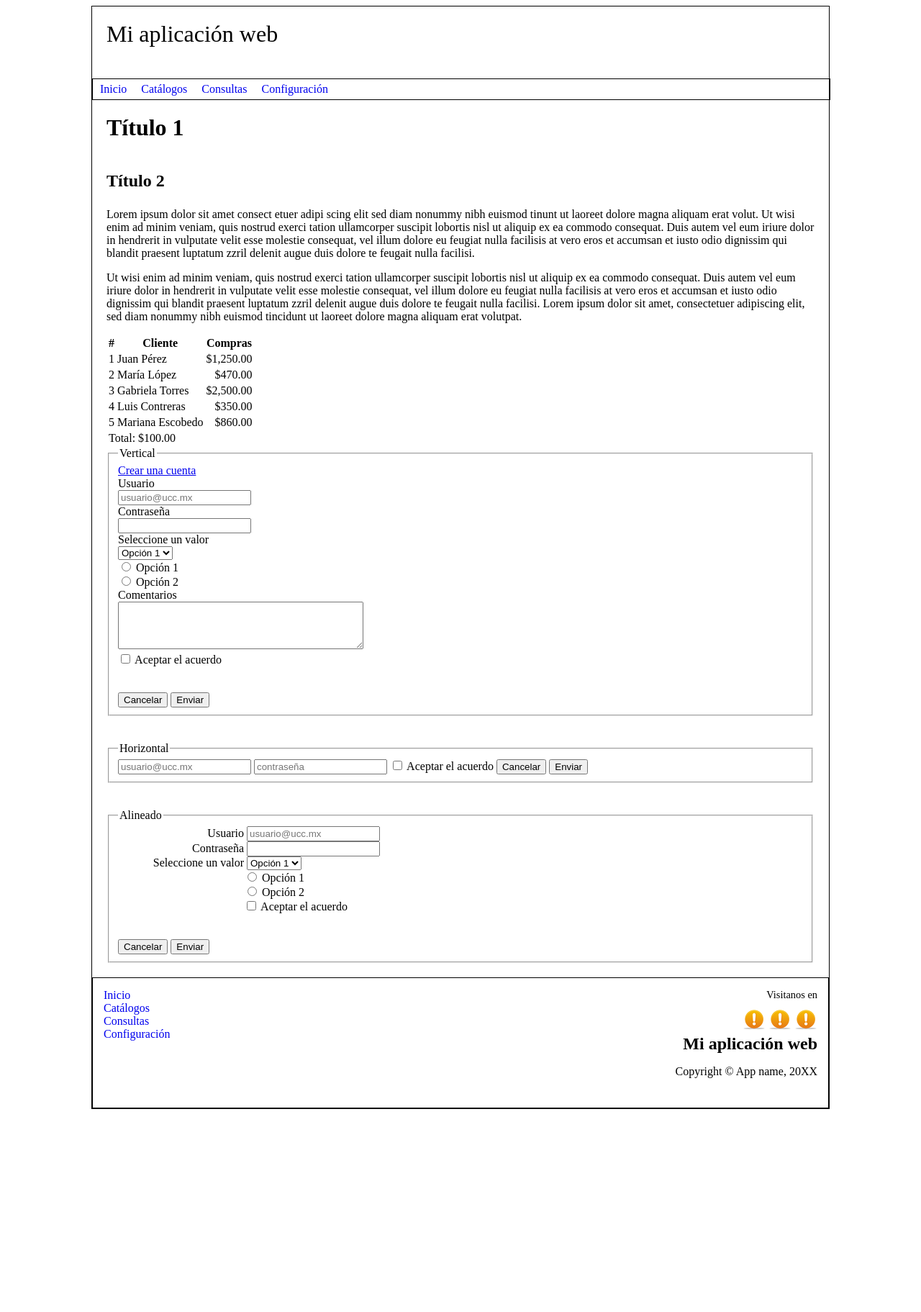
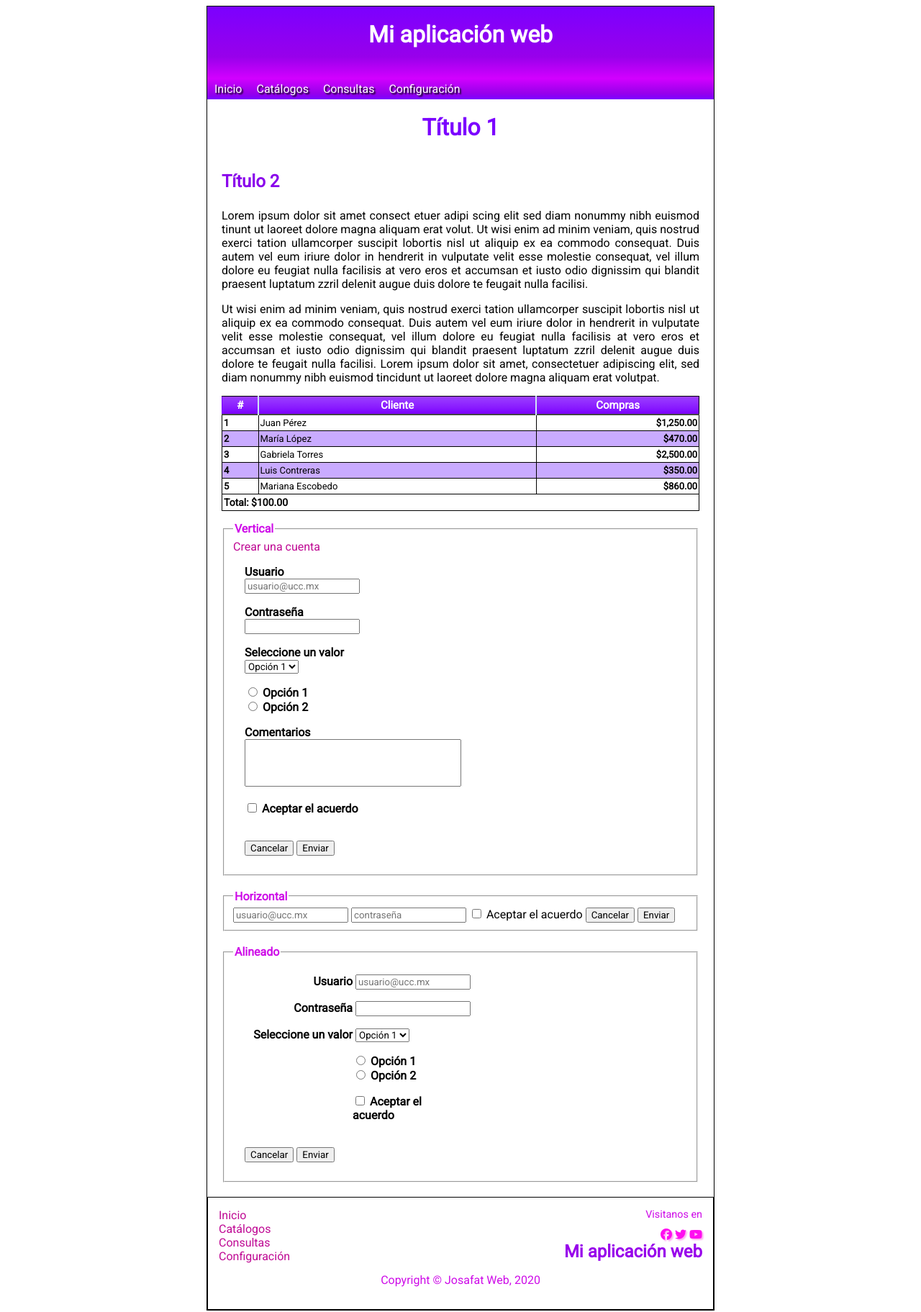
Before and after one commit to UCC-Programacion-Web-II-2020/ejercicio-css-josue30iso, a plain HTML site: page E02/index.html in a window 1280 px wide. Shown: the whole page at 72% size. Before the commit the page ends 1549 px from the top, so only its background shows below. Drawn offline with Linux system fonts and the light colour scheme.

Commit message:
Se resolvieron con éxito los ejercicios de css

```diff
--- a/E01/estilos.css
+++ b/E01/estilos.css
@@ -3,12 +3,71 @@
  /************************************************/
  /************************************************/
 /*Coloca a continuación tu solución*/
+#lote1 {
+    background-color: #ffefe4;
+}
 
+ #lote2 {
+     background-color: #7cafb2;
+ }
 
+ #lote3 {
+     background-color: #e4fdff;
+ }
 
+ h1 {
+     color: #b29d8e;
+     text-align: center;
+     text-shadow: 2px 2px 2px #0f0f0f;
+ }
 
+p {
+     text-transform: uppercase;
+ }
 
+.hombre {
+    color: #0000ff;
+}
 
+.mujer {
+    color: #ff66ff;
+}
+
+.familia {
+    text-decoration: underline;
+}
+
+.menor {
+    text-transform: capitalize;
+}
+
+#casa2 .familia {
+    text-align: right;
+}
+
+#casa2 .visita {
+    font-weight: bold;
+}
+
+ #casa2 > p {
+     font-style: italic;
+ }
+
+ #casa1 .visita .hombre {
+     font-size: 22px;
+ }
+
+ #casa3 .familia .mujer {
+     letter-spacing: 10px;
+ }
+
+ #casa2 .visita p:last-child {
+     cursor:pointer;
+ }
+
+ #casa3 .familia p:first-child {
+     transform: rotate(5deg);
+ }
  /************************************************/
  /************************************************/
  /*No editar abajo*/
--- a/E02/estilos.css
+++ b/E02/estilos.css
@@ -1,3 +1,6 @@
+* {
+	font-family: 'Roboto', sans-serif;
+}
 /*quitar los border a la imágenes cuanto son hipervínculos*/
 img{ border:0; }
 
@@ -17,27 +20,37 @@ h2{	font-size: 1.5em; }
 /*Contenedor principal*/
 #container {
 	margin: 0 auto;
-	max-width: 1024px;
+	max-width: 704px;
 	border: 1px solid #000;
 }
 /*********************************/
 /*Encabezado*/
 #header {
 /*Color en degradado creado en http://www.colorzilla.com/gradient-editor/ */
+	background: #cb60b3; /* Old browsers */
+	background: -moz-linear-gradient(top, #7B00FF 0%, #9800eb 70%, #d200ff 100%); /* FF3.6-15 */
+	background: -webkit-linear-gradient(top, #7B00FF 0%,#9800EB 70%,#D200FF 100%); /* Chrome10-25,Safari5.1-6 */
+	background: linear-gradient(to bottom, #7B00FF 0%,#9800EB 70%,#D200FF 100%); /* W3C, IE10+, FF16+, Chrome26+, Opera12+, Safari7+ */
+	filter: progid:DXImageTransform.Microsoft.gradient( startColorstr='#cb60b3', endColorstr='#de47ac',GradientType=0);
 	padding: 20px;
 	height:60px;
 }
 
 #header h1 {
+	color: white;
+	font-weight: bold;
+	text-align: center;
 	margin: 0;
-	font-weight:300;
 }
 /*********************************/
 /*Menú*/
 #navigation {
+	background: #d200ff; /* Old browsers */
+	background: -moz-linear-gradient(top, #d200ff 0%, #9800eb 70%, #7B00FF 100%); /* FF3.6-15 */
+	background: -webkit-linear-gradient(top, #D200FF 0%,#9800EB 70%,#7B00FF 100%); /* Chrome10-25,Safari5.1-6 */
+	background: linear-gradient(to bottom, #D200FF 0%,#9800EB 70%,#7B00FF 100%); /* W3C, IE10+, FF16+, Chrome26+, Opera12+, Safari7+ */
 	float: left;
 	width: 100%;
-	border:1px solid #000
 }
 
 #navigation ul {
@@ -46,16 +59,20 @@ h2{	font-size: 1.5em; }
 	list-style-type: none;
 }
 
-#navigation ul li {	display: inline; }
+#navigation ul li {
+	display: inline;
+}
 
 #navigation li a {
+	color: white;
+	text-shadow: 2px 2px 2px black;
 	display: block;
 	float: left;
 	padding: 5px 10px;
 	text-decoration: none;
 }
 
-#navigation li a:hover { background:#FF0000; }
+#navigation li a:hover { background:#FF0DBC; }
 /*********************************/
 /*Contenido*/
 #content {
@@ -64,28 +81,106 @@ h2{	font-size: 1.5em; }
 }
 
 #content a {
-	/* Color de los hipervinculos*/
+	color: #BF0A94;
+	text-decoration: none;
 }
+
+#content a:hover { color: #9800EB; }
 
 #content h1 {
 	padding-bottom: 10px;
+	color: #7B00FF;
+	text-align: center;
 }
 
 #content h1, #content h2 {
 	margin: 0 0 1em 0;
 }
-/*********************************/
-/*Pie*/
+
+#content h2 {
+	color: #8900EB;
+}
+/****************Tabla*****************/
+table {
+	border: 1px solid #7B00FF;
+	background-color: #FFFFFF;
+	width: 100%;
+	text-align: left;
+	border-collapse: collapse;
+	margin-bottom: 15px;
+}
+
+table td, table th {
+	border: 1px solid #000000;
+	padding: 3px 2px;
+}
+
+table tbody td {
+	font-size: 13px;
+}
+
+table tr:nth-child(even) {
+	background: #C9ABFF;
+}
+
+table thead {
+	background: #7B00FF;
+	background: -moz-linear-gradient(top, #9c40ff 0%, #8819ff 66%, #7B00FF 100%);
+	background: -webkit-linear-gradient(top, #9c40ff 0%, #8819ff 66%, #7B00FF 100%);
+	background: linear-gradient(to bottom, #9c40ff 0%, #8819ff 66%, #7B00FF 100%);
+	border-bottom: 2px solid #444444;
+	text-align: center;
+}
+
+table thead th {
+	font-size: 15px;
+	font-weight: bold;
+	color: #FFFFFF;
+	border-left: 2px solid #D0E4F5;
+}
+
+table thead th:first-child {
+	border-left: none;
+}
+
+table tfoot td {
+	font-size: 14px;
+}
+
+td:first-child, td:last-child{font-weight: bold}
+/**********************Fieldsets VH***************************/
+legend {
+	font-size: 16px;
+	font-weight: bold;
+	color: #CE0CE8;
+}
+.group {
+	margin: 16px;
+}
+
+.group label {
+	font-weight: bold;
+}
+
+textarea {resize: none}
+
+/************Pie*********/
 #footer {
 	text-align: right;
 	padding: 15px;
-	height: 150px;
+	height: 100%;
 	border: 1px solid #000;
 }
 
-#footer p { float:right; }
+#footer p {
+	color: #CE0CE8;
+	text-align: center;
+}
 
-#footer h2 { margin:0; }
+#footer h2 {
+	color: #9800EB;
+	margin:0;
+}
 
 #footer ul {
 	float:left;
@@ -96,17 +191,26 @@ h2{	font-size: 1.5em; }
 }
 
 #footer ul li a {
-	text-decoration:none;
+	color: #BF0A94;
+	text-decoration: none;
 }
 
-#footer ul li a:hover {	text-decoration:underline; }
+#footer ul li a:hover {	color: #9800EB; }
 
 #footer .visitanos {
+	color: #CE0CE8;
 	margin-bottom: 10px;
 	font-size:0.90em;
 }
 
-#alineado{width:700px;}
+#footer .iconos a {
+	color: #FF0DF0;
+	text-shadow: 2px 2px 2px #ffa7f2;
+}
+
+#footer .iconos a:hover { color: #6F00FF; }
+
+#alineado{width:100%;}
 
 #alineado label{
 	width: 25%;
@@ -128,7 +232,7 @@ h2{	font-size: 1.5em; }
 
 label.chk input {
 	display:inline;
-	border:0px;
+	border:0;
 }
 
 #vertical label{
--- a/E02/index.html
+++ b/E02/index.html
@@ -2,6 +2,8 @@
 <html>
 <head>
   <meta charset="utf-8">
+  <script src="https://kit.fontawesome.com/5eb5fe1027.js" crossorigin="anonymous"></script>
+  <link href="https://fonts.googleapis.com/css2?family=Roboto&display=swap" rel="stylesheet">
   <link rel="stylesheet" type="text/css" href="estilos.css" />
   <title>CSS Temas</title>
 </head>
@@ -32,10 +34,10 @@
             <h2>
                 Título 2
             </h2>
-            <p>
+            <p class="justify">
                 Lorem ipsum dolor sit amet consect etuer adipi scing elit sed diam nonummy nibh euismod tinunt ut laoreet dolore magna aliquam erat volut. Ut wisi enim ad minim veniam, quis nostrud exerci tation ullamcorper suscipit lobortis nisl ut aliquip ex ea commodo consequat. Duis autem vel eum iriure dolor in hendrerit in vulputate velit esse molestie consequat, vel illum dolore eu feugiat nulla facilisis at vero eros et accumsan et iusto odio dignissim qui blandit praesent luptatum zzril delenit augue duis dolore te feugait nulla facilisi.
             </p>
-            <p>
+            <p class="justify">
                 Ut wisi enim ad minim veniam, quis nostrud exerci tation ullamcorper suscipit lobortis nisl ut aliquip ex ea commodo consequat. Duis autem vel eum iriure dolor in hendrerit in vulputate velit esse molestie consequat, vel illum dolore eu feugiat nulla facilisis at vero eros et accumsan et iusto odio dignissim qui blandit praesent luptatum zzril delenit augue duis dolore te feugait nulla facilisi. Lorem ipsum dolor sit amet, consectetuer adipiscing elit, sed diam nonummy nibh euismod tincidunt ut laoreet dolore magna aliquam erat volutpat.
             </p>
 
@@ -115,7 +117,7 @@
 						</div>
 
 						<div class="group">
-	                        <label class="chk"><input type="checkbox" value="s"> Aceptar el acuerdo</label><br><br>
+                            <label class="chk"><input type="checkbox" value="s"> Aceptar el acuerdo</label><br>
 						</div>
 
 						<div class="group">
@@ -123,9 +125,7 @@
 						</div>
                     </form>
             </fieldset>
-            <br><br>
-
-
+            <br>
 
             <fieldset><legend>Horizontal</legend>
                 <form id="horizontal">
@@ -138,7 +138,7 @@
                 </form>
             </fieldset>
 
-            <br><br>
+            <br>
 
             <fieldset><legend>Alineado</legend>
                 <form id="alineado">
@@ -167,7 +167,7 @@
 
 
                     <div class="group">
-                        <label class="chk"><input type="checkbox" value="s"> Aceptar el acuerdo</label><br><br>
+                        <label class="chk"><input type="checkbox" value="s"> Aceptar el acuerdo</label><br>
                     </div>
 
                     <div class="group">
@@ -186,14 +186,13 @@
             </ul>
             <div class="iconos">
                 <div class="visitanos">Visitanos en</div>
-                <a href="http://www.facebook.com" target="_blank"><img src="warning.png" width="32" height="32"></a>
-                <a href="http://www.twitter.com" target="_blank"><img src="warning.png" width="32" height="32"></a>
-                <a href="http://www.youtube.com" target="_blank"><img src="warning.png" width="32" height="32"></a>
+                <a href="http://www.facebook.com" target="_blank"><img><i class="fab fa-facebook"></i></a>
+                <a href="http://www.twitter.com" target="_blank"><img><i class="fab fa-twitter"></i></a>
+                <a href="http://www.youtube.com" target="_blank"><img><i class="fab fa-youtube"></i></a>
             </div>
             <h2>Mi aplicación web</h2>
-            <p>Copyright © App name, 20XX</p>
+            <p>Copyright © Josafat Web, 2020</p>
         </div>
-
     </div>
 </body>
 </html>
```
Also changed, not shown: 1 other file.
